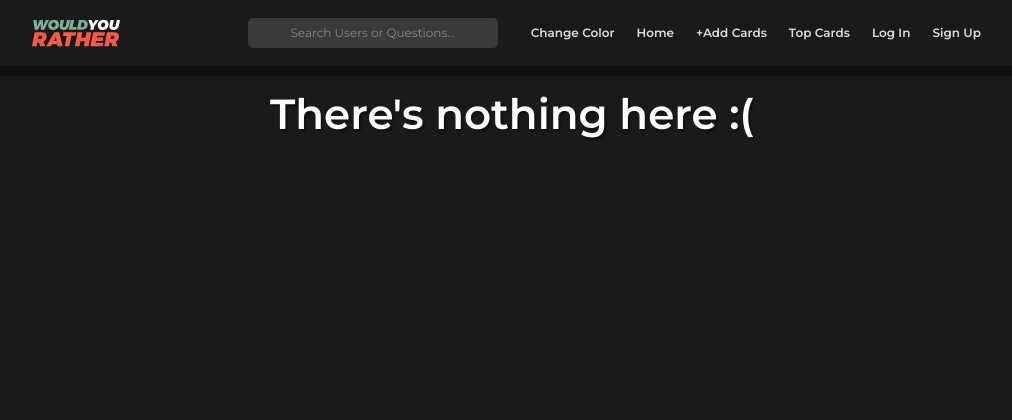
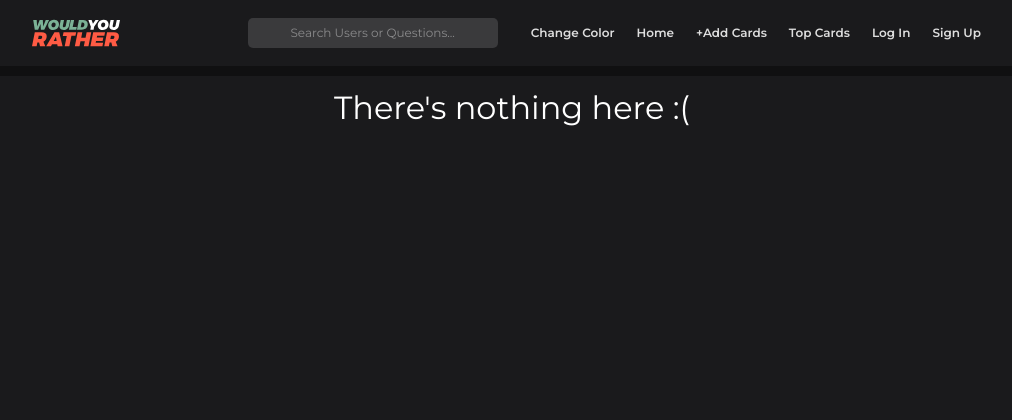
Before and after one commit to duvan094/PHPproject, a PHP site: page /profile.php in a window 1280 px wide. Shown: the top 420 px of the page, without its empty margins (128-1140 px from the left). Run offline with PHP 8.4, Linux system fonts and the light colour scheme; data comes from the database, SQL or seed files in the repository; some libraries are stand-ins or nearby versions.

Commit message:
Added different error messages for profile

```diff
--- a/css/main.css
+++ b/css/main.css
@@ -971,6 +971,13 @@ main#logintoaddcards>h1{
 box-shadow: 0px 12px 0px -6px rgba(0,0,0,0.75);
 }
 
+#userProfile>.profileError{
+	color:#FFF;
+	font-size: 32px;
+	text-align: center;
+	margin-top: 88px;
+}
+
 main{
 	min-height: 480px;
 }
--- a/profile.php
+++ b/profile.php
@@ -25,7 +25,15 @@
         /*If no user with that specific username can be found the page displays an error message*/
         if($stmt->num_rows() == 0){
 					echo "<h1>" . $username . "</h1>";
-					echo "<h1>You have not created any cards yet</h1>";
+					if(isset($_SESSION['username'])){
+						if($_SESSION['username'] == $username){
+							echo "<p class='profileError'>You have not created any cards yet.</p>";
+						}else{
+							echo "<p class='profileError'>This user has not created any cards yet.</p>";
+						}
+					}else{
+						echo "<p class='profileError'>This user has not created any cards yet.</p>";
+					}
 		    }else{
 
 					echo "<h1>" . $username . "</h1>";
@@ -51,7 +59,7 @@
 
 		}else{
 			//If no specific user is requested the page prints out this Error message
-			echo "<h1>There's nothing here :(</h1>";
+			echo "<p class='profileError'>There's nothing here :(</p>";
 		}
 	?>
 
```
